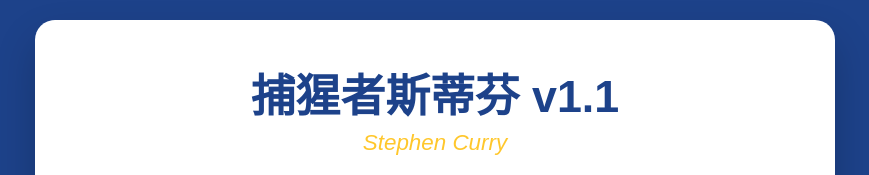
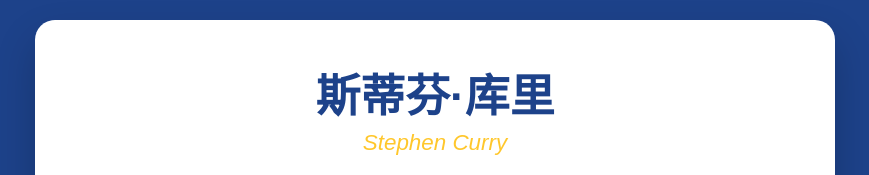
Before and after one commit to adewin521/adewincccc, a plain HTML site: page index.html in a window 1280 px wide. Shown: the top 175 px of the page, without its empty margins (205-1074 px from the left). Drawn offline with Linux system fonts and the light colour scheme.

Commit message:
更新标题为斯蒂芬库里

```diff
--- a/index.html
+++ b/index.html
@@ -11,7 +11,7 @@
         <div class="poster player-card">
             <!-- 球员基本信息 -->
             <div class="poster-header">
-                <h1 class="title">捕猩者斯蒂芬 v1.1</h1>
+                <h1 class="title">斯蒂芬·库里</h1>
                 <p class="subtitle">Stephen Curry</p>
             </div>
 
```
